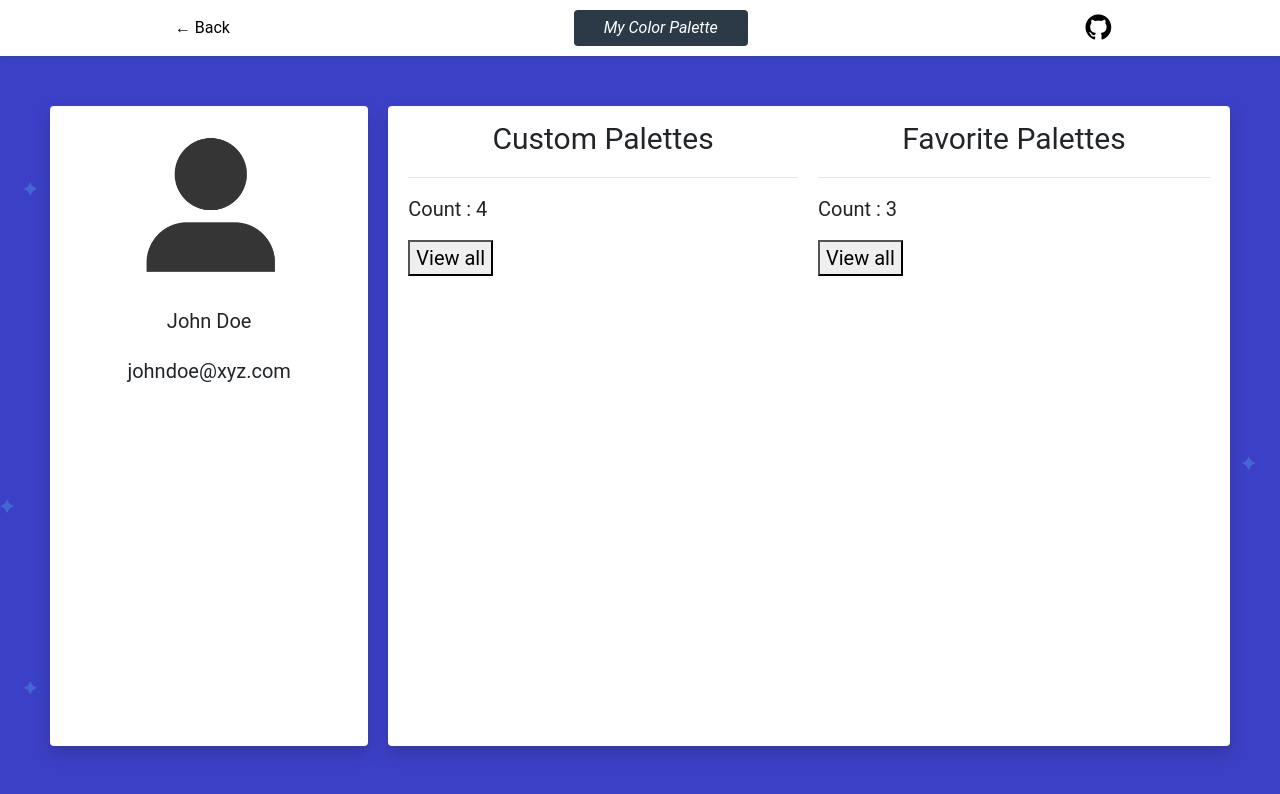
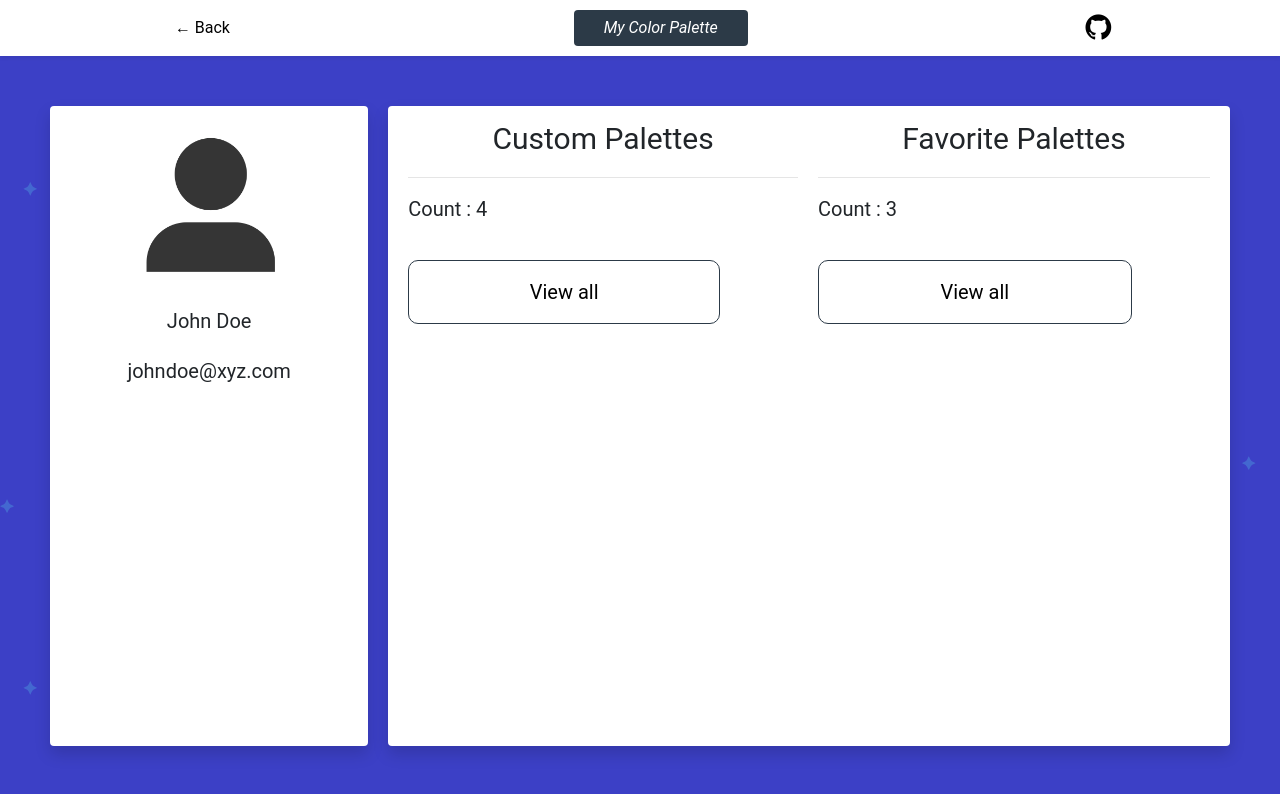
Before and after one commit to nvkex/my-color-palette, a React (Create React App) app: page /dashboard in a window 1280 px wide. Shown: the top 794 px of the page. Built offline with nearby package versions, Linux system fonts and the light colour scheme.

Commit message:
update: dashboard style

```diff
--- a/src/index.css
+++ b/src/index.css
@@ -296,5 +296,20 @@ body {
   flex-grow: 2;
 }
 
+.user-palette-detail div button{
+  background-color: inherit;
+  border: 1px solid  #2c3a47;
+  border-radius: 10px;
+  outline: none;
+  margin: 20px 0;
+  padding: 16px;
+  width: 80%;
+}
+
+.user-palette-detail div button:hover{
+  color: white;
+  background-color: #2c3a47;
+}
+
 
 /* DASHBOARD end */
```
